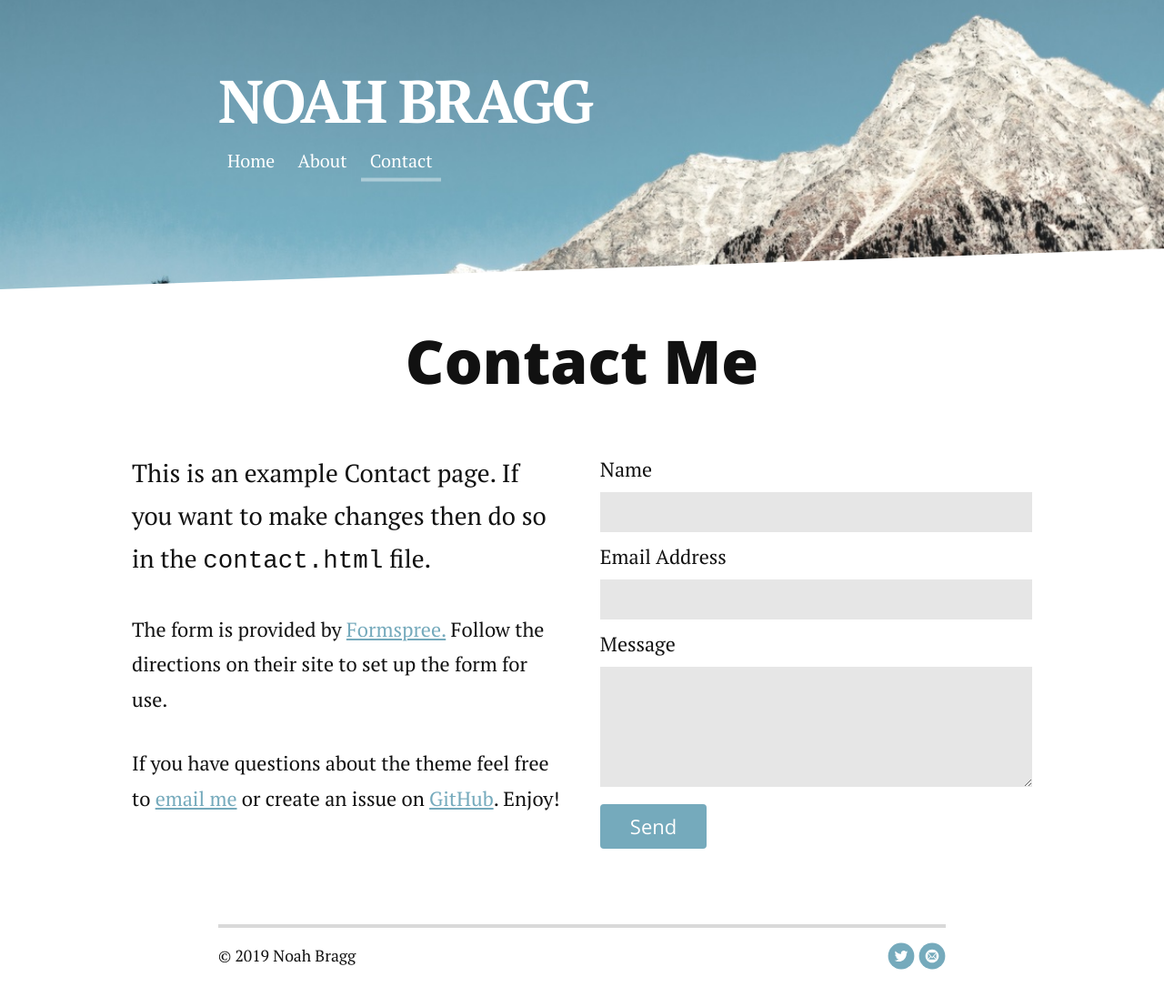
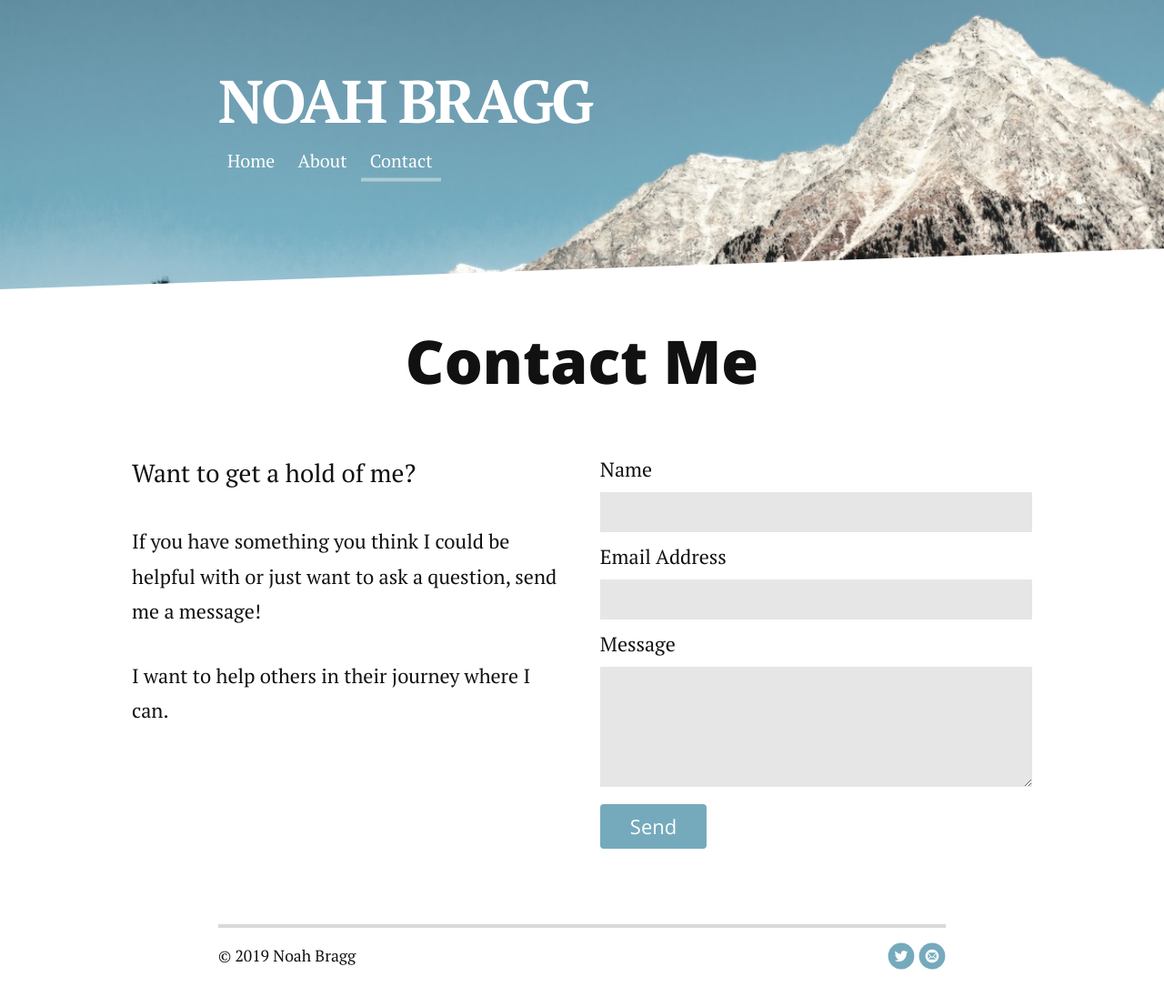
Before and after one commit to normdoow/blog, a Jekyll site: the page built from contact.md, in a window 1280 px wide. Shown: the whole page at 91% size. Built offline with Jekyll 4.4.1, drawn with Linux system fonts in a browser that asks for light colours; nearby versions of some CDN libraries.

Commit message:
updated contact page

```diff
--- a/contact.md
+++ b/contact.md
@@ -6,11 +6,11 @@ title: Contact Noah Bragg
 <div id="contact">
   <h1 class="pageTitle">Contact Me</h1>
   <div class="contactContent">
-    <p class="intro">This is an example Contact page. If you want to make changes then do so in the <code>contact.html</code> file.</p>
-    <p>The form is provided by <a href="http://formspree.io/">Formspree.</a> Follow the directions on their site to set up the form for use.</p>
-    <p>If you have questions about the theme feel free to <a href="mailto:noahbragg4@gmail.com">email me</a> or create an issue on <a href="https://github.com/brianmaierjr/long-haul">GitHub</a>. Enjoy!</p>
+    <p class="intro">Want to get a hold of me?</p>
+    <p>If you have something you think I could be helpful with or just want to ask a question, send me a message!</p>
+    <p>I want to help others in their journey where I can.</p>
   </div>
-  <form action="http://formspree.io/your@mail.com" method="POST">
+  <form action="http://formspree.io/noahbragg4@gmail.com" method="POST">
     <label for="name">Name</label>
     <input type="text" id="name" name="name" class="full-width"><br>
     <label for="email">Email Address</label>
```
Also changed, not shown: assets/img/favicon.ico.
